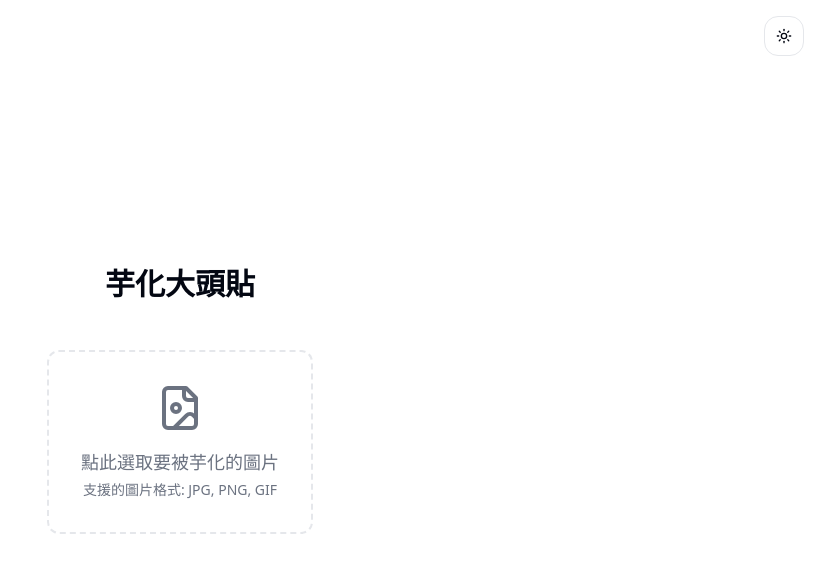
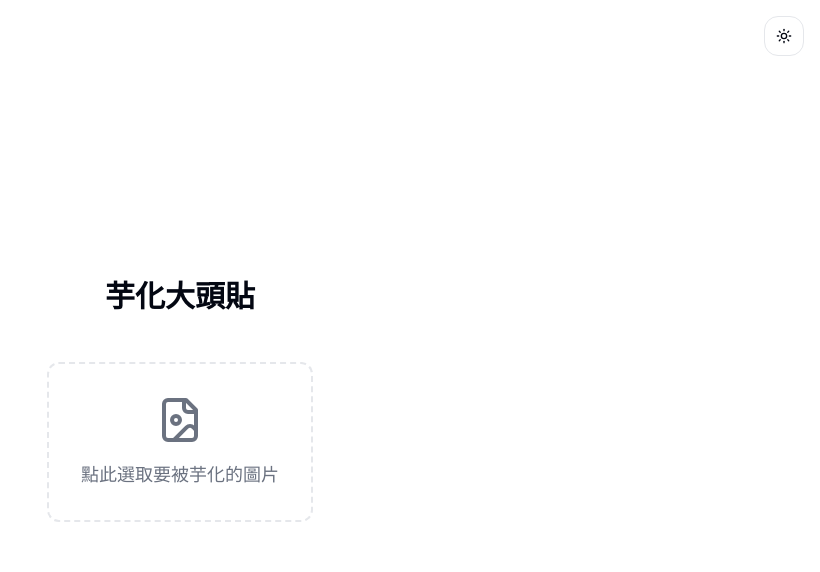
Before and after one commit to jonz94/taroify-photo, a Next.js app: page / in a window 1280 px wide. Shown: the top 572 px of the page, without its empty margins (460-1280 px from the left). Built offline with nearby package versions, Linux system fonts and the light colour scheme.

Commit message:
feat: improve wording

```diff
--- a/app/taro.tsx
+++ b/app/taro.tsx
@@ -147,7 +147,6 @@ export function Taro() {
           <LucideFileImage className={`size-12 ${isDragging ? 'text-purple-500' : 'text-muted-foreground'}`} />
           <div className="text-lg text-muted-foreground">
             <p className="font-medium">點此選取要被芋化的圖片</p>
-            <p className="mt-1 text-sm text-muted-foreground">支援的圖片格式: JPG, PNG, GIF</p>
           </div>
         </div>
       </div>
```
